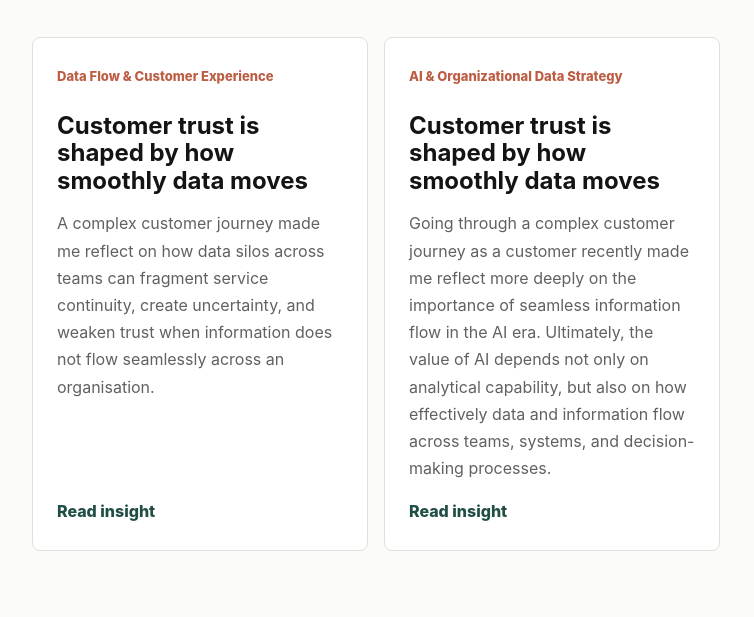
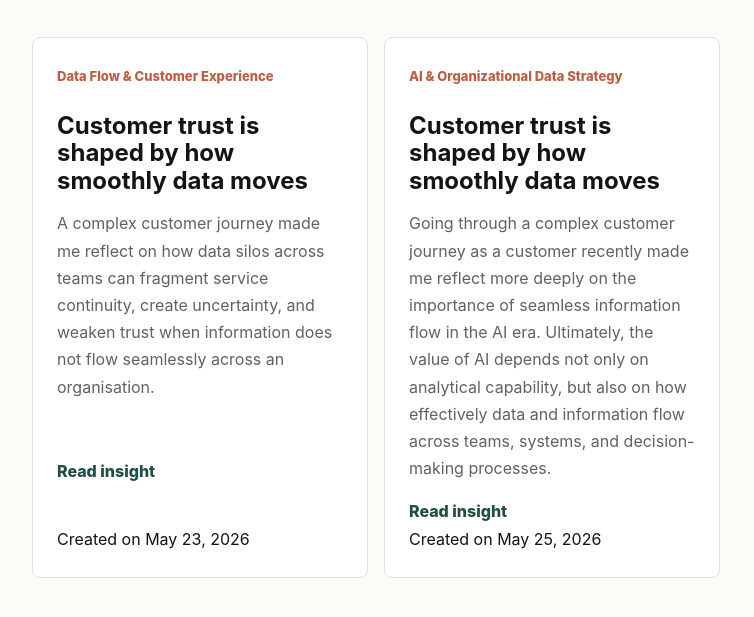
Before and after one commit to XiyueLi-PMP/XiyueLi-ZJU.github.io, a plain HTML site: page insights.html in a window 1280 px wide. Shown: the part 315-932 px from the top of the page, without its empty margins (88-842 px from the left). Drawn offline with Linux system fonts and the light colour scheme.

Commit message:
added timestamp

```diff
--- a/insights.html
+++ b/insights.html
@@ -115,6 +115,9 @@
             </p>
           </div>
           <span class="read-more">Read insight</span>
+          <div class="timestamp">
+            Created on May 23, 2026
+          </div>
         </a>
 
         <a class="insight-card" href="insights/cost-of-data-silos-in-the-ai-era.html">
@@ -129,6 +132,9 @@
             </p>
           </div>
           <span class="read-more">Read insight</span>
+          <div class="timestamp">
+            Created on May 25, 2026
+          </div>
         </a>
 
       </section>
```
Also changed, not shown: index.html (+2 -2 lines).
